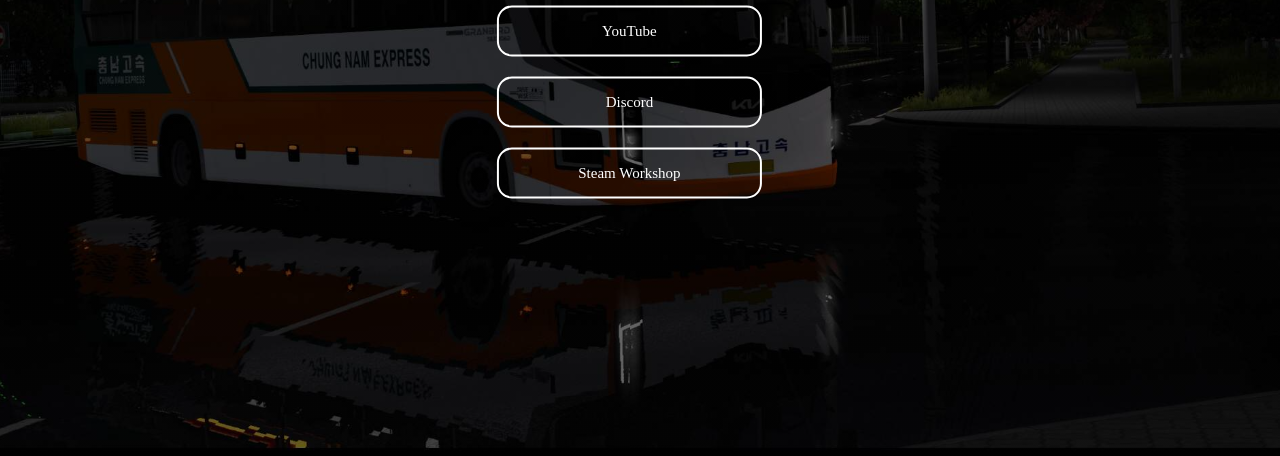
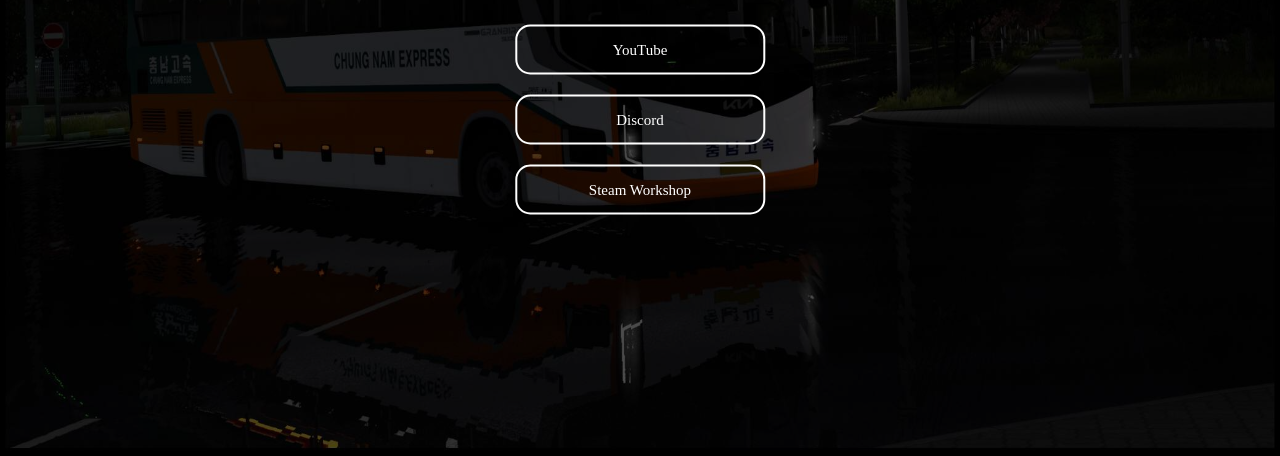
Before and after one commit to hochul0528/hochul0528.github.io, a plain HTML site: page index.html in a window 1280 px wide. Shown: the part 344-800 px from the top of the page. Drawn offline with Linux system fonts and the light colour scheme; a web font is replaced by a local one.

Commit message:
Add files via upload

```diff
--- a/index.css
+++ b/index.css
@@ -11,16 +11,54 @@
     box-sizing: border-box;
 }
 
-.container{
+
+.Slidesbackground {
+    margin: 0;
+    padding: 0;
+
+}
+.slideshow-image{
     width: 100%;
     height: 100vh;
-    background: linear-gradient(rgba(0,0,0,0.6), rgba(0,0,0,0.6)), url(image/background.JPG);
-    background-repeat: no-repeat;
     background-size: cover;
     background-position: center;
+
+}
+.image-slides {
+    display: flex;
+    width: 100%;
+    height: 100vh;
+    justify-content: center;
+    align-items: center;
+    background-size: cover;
+    background-position: center;
+    filter: brightness(30%)
 }
 
-.container .main{
+.slideshow-container {
+    justify-content: center;
+    position: relative;
+    margin: auto;
+}
+
+.fade {
+    animation-name: fade;
+    animation-duration: 1.5s;
+}
+
+@keyframes fade {
+    from {
+        opacity: .4
+    }
+    to {
+        opacity: 1
+    }
+}
+
+.main{
+    display: flex;
+    flex-direction: column; /* 세로로 배치 */
+    align-items: center; /* 중앙 정렬 */
     position: absolute;
     left: 50%;
     top: 50%;
@@ -28,42 +66,39 @@
     color: white;
     text-align: center;
     font-family: Verdana, Geneva, Tahoma, sans-serif;
+    vertical-align: middle; /* top, bottom */
 }
 
-.container .main h2{
-    font-size: 50px;
+.main h2{
+    font-size: 60px;
     margin-bottom: 20px;
-	top: 50%;
-	text-align: center;
 }
 
-.container .main p{
+.main p{
     font-size: 25px;
 }
 
-.container .main button{
+.main button{
     font-family: 'SUITE-Regular';
     background: none;
     border: 2px solid white;
     color: white;
-    padding: 15px 70px;
+    width: 250px;
+    height: 50px;
     border-radius: 15px;
     margin-top: 20px;
     outline: none;
     cursor: pointer;
     transition: all .4s;
+    justify-content: center;
     font-size:  15px;
-	display: flex;
-	justify-content: center;
 }
 
-.button1 {width: 265px;}
-
-.container .main button a{
+.main button a{
     text-decoration: 0;
     color: white;
 }
 
-.container .main button:hover{
+.main button:hover{
     background-color: darkslategray;
 }
--- a/index.html
+++ b/index.html
@@ -6,17 +6,57 @@
     <link rel="icon" href="./image/hochul.ico"/>
     <meta property="og:title" content="호철Hochul">
     <meta property="og:description" content="New Website!">
-    <meta property="og:image" content="https://hochul0528.github.io/image/hochul.ico">
+    <meta property="og:image" content="https://localhost/image/hochul.ico">
     <link href="index.css?after" rel="stylesheet" type="text/css">
 </head>
 <body>
-    <div class="container">
-        <div class="main">
-            <h2>호철Hochul</h2>
-            <a><button class="button button1" onClink="window.open('https://www.youtube.com/c/호철Hochul')">YouTube</button></a>
-            <a><button class="button button1" onClick="window.open('https://discord.gg/hochul')">Discord</button></a>
-            <a><button class="button button1" onClink="window.open('https://steamcommunity.com/id/hochul0528/myworkshopfiles/')">Steam Workshop</button></a>
+    <span class="slideshow-container">
+        <div class="Slidesbackground">
+            <div class="image-slides fade">
+            <img src="./image/1.JPG" class="slideshow-image">
+            </div>
+            <div class="image-slides fade">
+                <img src="./image/2.JPG" class="slideshow-image">
+            </div>
+            <div class="image-slides fade">
+                <img src="./image/3.JPG" class="slideshow-image">
+            </div>
+            <div class="image-slides fade">
+                <img src="./image/4.JPG" class="slideshow-image">
+            </div>
+            <div class="image-slides fade">
+                <img src="./image/5.JPG" class="slideshow-image">
+            </div>
+            <div class="image-slides fade">
+                <img src="./image/6.JPG" class="slideshow-image">
+            </div>
         </div>
+    </span>
+    <div class="main">
+        <h2>호철Hochul</h2>
+        <a href='https://www.youtube.com/c/호철Hochul' target='_blank'><button class="button button1">YouTube</button></a>
+        <a><button class="button button1" onClick="window.open('https://discord.gg/hochul')">Discord</button></a>
+        <a href='https://steamcommunity.com/id/hochul0528/myworkshopfiles/' target='_blank'><button class="button button1">Steam Workshop</button></a>
     </div>
 </body>
+    <script>
+        var slideIndex = 0;
+        showSlides();
+
+        function showSlides() {
+            var i;
+            var slides = document.getElementsByClassName("image-slides");
+
+            for (i = 0; i < slides.length; i++) {
+                slides[i].style.display = "none";
+            }
+            slideIndex++;
+            if (slideIndex > slides.length) {
+                slideIndex = 1
+            }
+            slides[slideIndex - 1].style.display = "block";
+
+            setTimeout(showSlides, 10000);
+        }
+    </script>
 </html>
```
Also changed, not shown: image/1.JPG (added), image/2.JPG (added), image/3.JPG (added), image/4.JPG (added), image/5.JPG (added), image/6.JPG (added), 1 other file.
